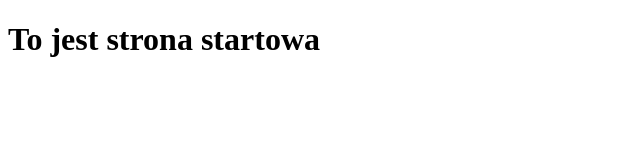
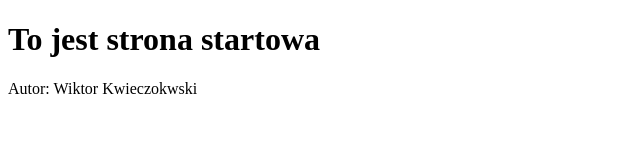
Before and after one commit to WikKwie/grupa3, a plain HTML site: page index.html in a window 1280 px wide. Shown: the whole page, without its empty margins (0-640 px from the left). Drawn offline with Linux system fonts and the light colour scheme.

Commit message:
Dodanie autora

```diff
--- a/index.html
+++ b/index.html
@@ -7,5 +7,6 @@
 </head>
 <body>
     <h1>To jest strona startowa</h1>
+    <p>Autor: Wiktor Kwieczokwski</p>
 </body>
 </html>
```
